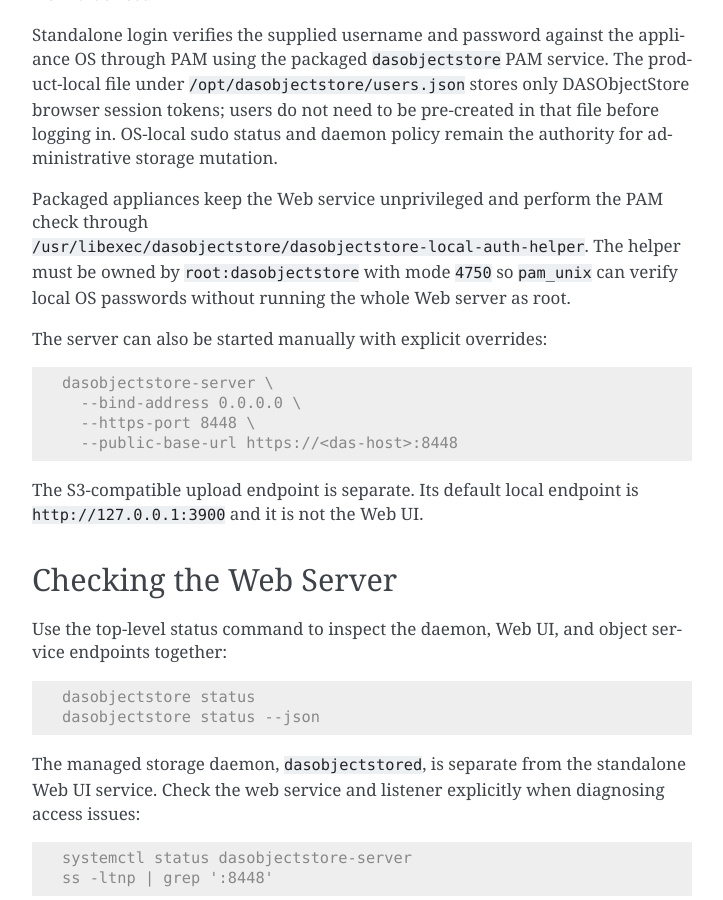
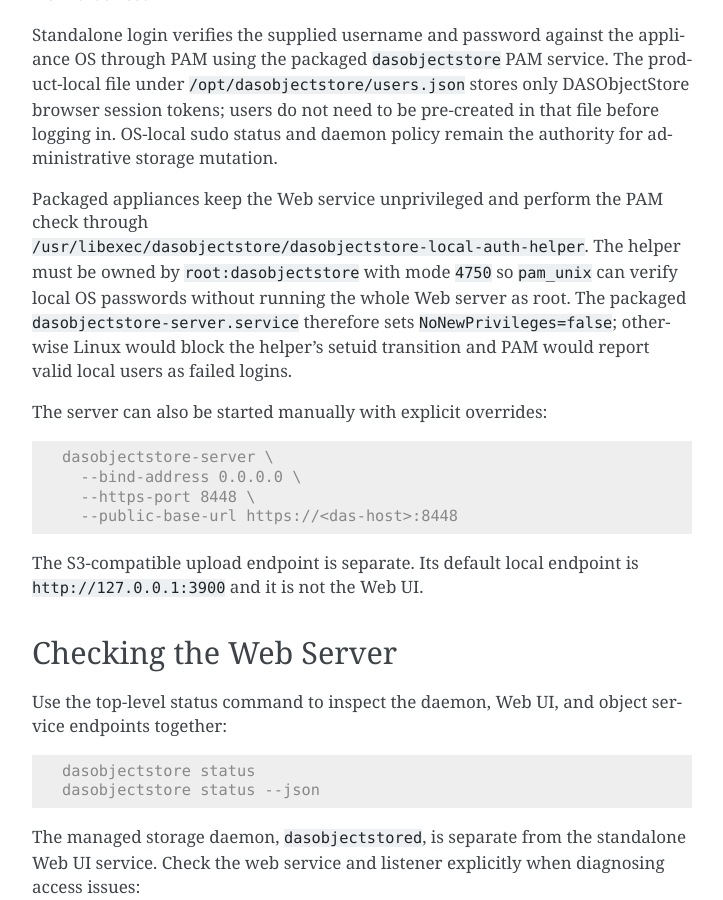
Before and after one commit to sagrudd/DASObjectStore, a Sphinx documentation site: the page built from docs/user/web-interface.rst, in a window 1280 px wide and 900 px high, scrolled down 1301 px. Shown: the whole window, without its empty margins (388-1111 px from the left). Built offline with Sphinx 7.4.7, drawn with Linux system fonts in a browser that asks for light colours.

Commit message:
Allow packaged web auth helper elevation

```diff
--- a/Cargo.toml
+++ b/Cargo.toml
@@ -15,7 +15,7 @@ members = [
 resolver = "2"
 
 [workspace.package]
-version = "0.10.10"
+version = "0.10.11"
 edition = "2021"
 license = "MPL-2.0"
 repository = "https://github.com/sagrudd/DASObjectStore"
--- a/docs/user/standalone-auth.rst
+++ b/docs/user/standalone-auth.rst
@@ -20,7 +20,8 @@ The packaged service runs the Web process as the unprivileged
 ``dasobjectstore`` user. Local password verification is therefore delegated to
 the root-owned ``/usr/libexec/dasobjectstore/dasobjectstore-local-auth-helper``
 binary, which is executable only by the ``dasobjectstore`` group and uses the
-packaged ``/etc/pam.d/dasobjectstore`` PAM service.
+packaged ``/etc/pam.d/dasobjectstore`` PAM service. The packaged Web systemd
+unit must allow this setuid transition with ``NoNewPrivileges=false``.
 
 Local group administration is also daemon-backed. Creating a local writer or
 administrator group, and assigning a local user to one of those groups, is
--- a/docs/user/web-interface.rst
+++ b/docs/user/web-interface.rst
@@ -76,7 +76,9 @@ Packaged appliances keep the Web service unprivileged and perform the PAM check
 through ``/usr/libexec/dasobjectstore/dasobjectstore-local-auth-helper``. The
 helper must be owned by ``root:dasobjectstore`` with mode ``4750`` so
 ``pam_unix`` can verify local OS passwords without running the whole Web server
-as root.
+as root. The packaged ``dasobjectstore-server.service`` therefore sets
+``NoNewPrivileges=false``; otherwise Linux would block the helper's setuid
+transition and PAM would report valid local users as failed logins.
 
 The server can also be started manually with explicit overrides:
 
--- a/product-manifest.json
+++ b/product-manifest.json
@@ -3,7 +3,7 @@
   "product": {
     "id": "dasobjectstore",
     "name": "DASObjectStore",
-    "version": "0.10.10"
+    "version": "0.10.11"
   },
   "compatibility": {
     "min_synoptikon_version": "0.2.0",
```
Also changed, not shown: CHANGELOG.md (+7 -0 lines), 4 other files.
